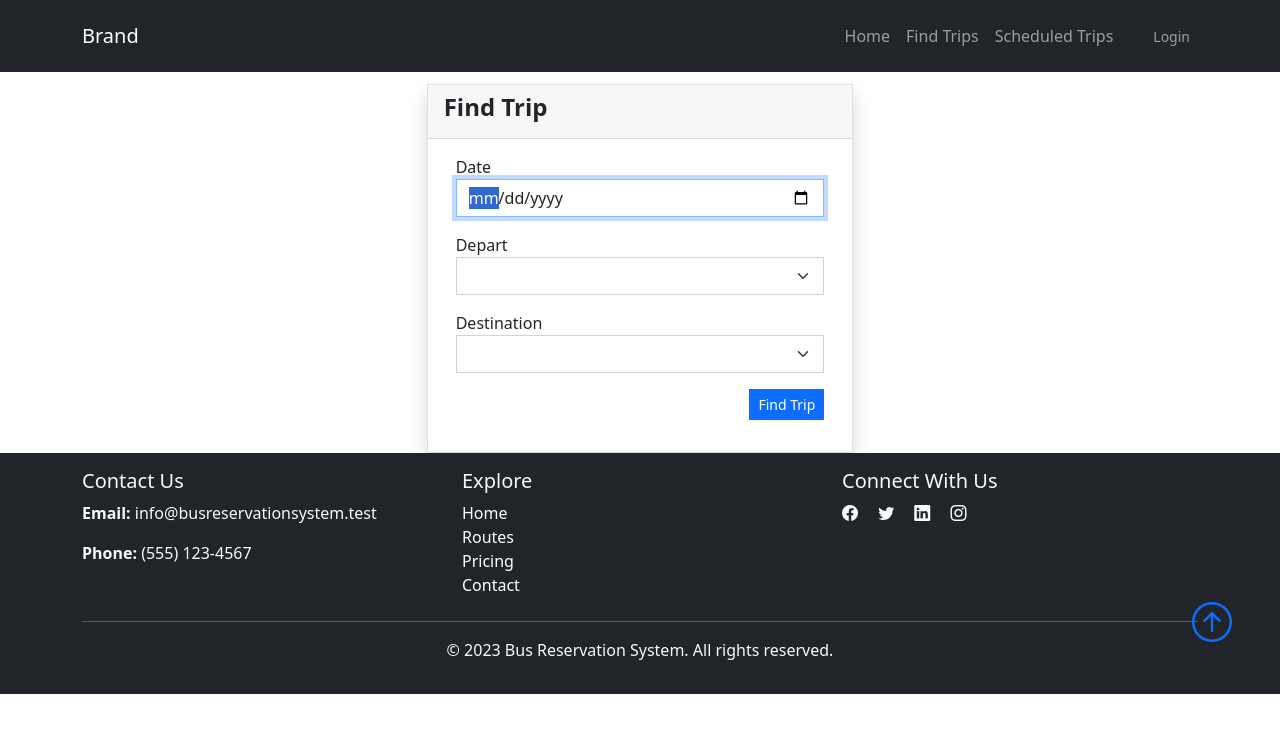
After one commit to Nathaniel81/Bus-Reservation-System, a Django app: template core/templates/core/find-trip.html in a window 1280 px wide. The commit adds this page. Shown: the top 733 px of the page. Run offline with Django 3.2, Linux system fonts and the light colour scheme; the template is opened without the code that fills it: most values are stand-ins (such as "Sample title", 1, 10 or a date in 2020); some libraries are stand-ins or nearby versions.

```diff
--- a/core/templates/core/base.html
+++ b/core/templates/core/base.html
@@ -38,7 +38,7 @@
             <a href="/" class="nav-link">Home</a>
           </li>
           <li class="nav-item">
-            <a href="#" class="nav-link">Find Trips</a>
+            <a href="{% url 'find-trip' %}" class="nav-link">Find Trips</a>
           </li>
           <li class="nav-item">
             <a href="{% url 'scheduled' %}" class="nav-link">Scheduled Trips</a>
@@ -54,7 +54,7 @@
   </div>
 		{% block content %}
 		{% endblock %}
-    <footer class="bg-dark text-light py-4 position-relative">
+    <footer class="bg-dark text-light py-3 position-relative">
       <div class="container">
         <div class="row">
           <div class="col-md-4">
--- /dev/null
+++ b/core/templates/core/find-trip.html
@@ -0,0 +1,55 @@
+{% extends 'core/base.html' %}
+{% load static %}
+{% block content %}
+<div class="d-flex flex-column w-100 justify-content-center align-items-center">
+    <div class="col-lg-4 col-md-6 col-sm-12 col-xs-12">
+        <div class="card card-default rounded-0 shadow mt-4">
+            <div class="card-header">
+                <h4 class="card-title"><b>Find Trip</b></h4>
+            </div>
+            <div class="card-body">
+                <div class="container-fluid">
+                    <form id="login-user" method="POST" action="{% url 'scheduled' %}">
+                        {% csrf_token %}
+                        <div class="mdc-layout-grid">
+                            <div class="mdc-layout-grid__inner">
+                                <div class="form-group mb-3">
+                                    <label for="date" class="control-label">Date</label>
+                                    <input type="date" class="form-control rounded-0" min = '{{ today }}' autofocus name="date" id="date" required="required">
+                                </div>
+                                <div class="form-group mb-3 ">
+                                    <label for="depart" class="control-label">Depart</label>
+                                    <select name="depart" id="depart" class="form-select select2 rounded-0">
+                                        <option selected></option>
+                                        {% for location in locations %}
+                                        <option value="{{ location.id }}" >{{ location }}</option>
+                                        {% endfor %}
+                                    </select>
+                                </div>
+                                <div class="form-group mb-3 ">
+                                    <label for="destination" class="control-label">Destination</label>
+                                    <select name="destination" id="destination" class="form-select select2 rounded-0">
+                                        <option selected></option>
+                                        {% for location in locations %}
+                                        <option value="{{ location.id }}" >{{ location }}</option>
+                                        {% endfor %}
+                                    </select>
+                                </div>
+                                <div class="form-group mb-3">
+                                    <div class="d-flex w-100 justify-content-between align-items-center">
+                                        <div class="col-md-4">
+                                        </div>
+                                        <button class="btn btn-sm rounded-0 btn-primary">
+                                                Find Trip
+                                            </button>
+                                    </div>
+                                </div>
+                            </div>
+                        </div>
+                    </form>
+                </div>
+            </div>
+        </div>
+    </div>
+</div>
+{% endblock %}
--- a/core/urls.py
+++ b/core/urls.py
@@ -6,5 +6,6 @@ urlpatterns = [
 	path('', views.index, name='index'),
 	path('booking/<str:code>', views.booking, name='booking'),
 	path('scheduled', views.scheduled, name='scheduled'),
-	path('delete_booking/<str:code>', views.delete_booking, name='delete-booking')
+	path('delete_booking/<str:code>', views.delete_booking, name='delete-booking'),
+	path('find_trip/', views.find_trip, name='find-trip')
 ]
--- a/core/views.py
+++ b/core/views.py
@@ -80,3 +80,8 @@ def delete_booking(request, code):
     booking.delete()
 
     return redirect('scheduled')
+
+def find_trip(request):
+    locations = Location.objects.all()
+    context = {'locations': locations}
+    return render(request, 'core/find-trip.html', context)
```
